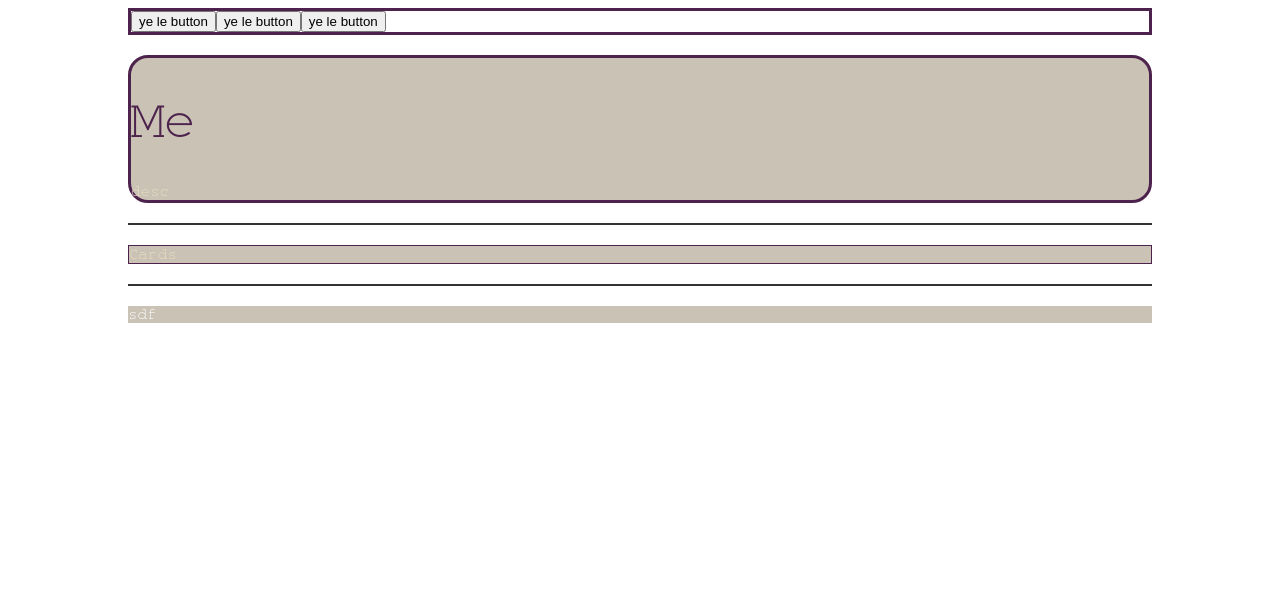
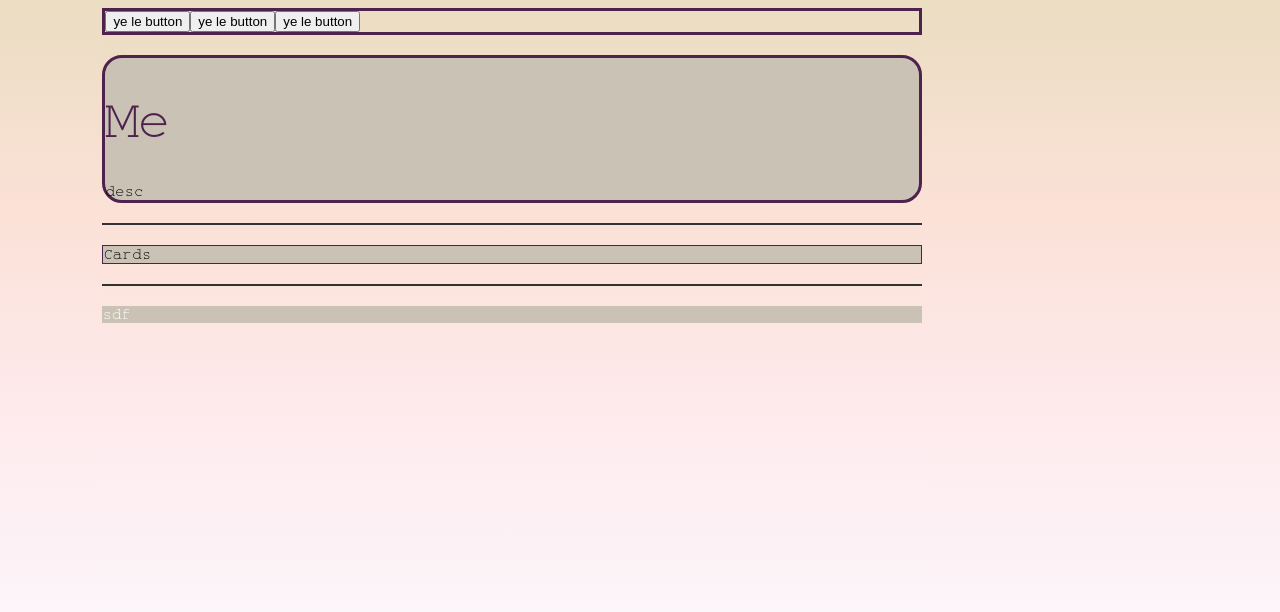
Before and after one commit to GriT5555/FolioC, a React (Vite) app: page / in a window 1280 px wide. Shown: the top 612 px of the page. Built offline with nearby package versions, Linux system fonts and the light colour scheme.

Commit message:
Background gradient fix

```diff
--- a/src/index.scss
+++ b/src/index.scss
@@ -1,6 +1,8 @@
-body {
+body, html {
   width: 80%;
   box-sizing: border-box;
+  min-height: 100vh;
+  background-image: linear-gradient(to top, #ffffff, #fcf5fa, #feeaec, #fbe1d6, #ebddc2);
 }
 
 @font-face {
@@ -25,7 +27,7 @@ $bckIvo:#EBDDC2;
   -webkit-font-smoothing: antialiased;
   place-items: center;
   font-family: "Monospace";
-  color: $bckIvo;
+  min-height: 100vh;
 }
 
 h1, h2 {
```
